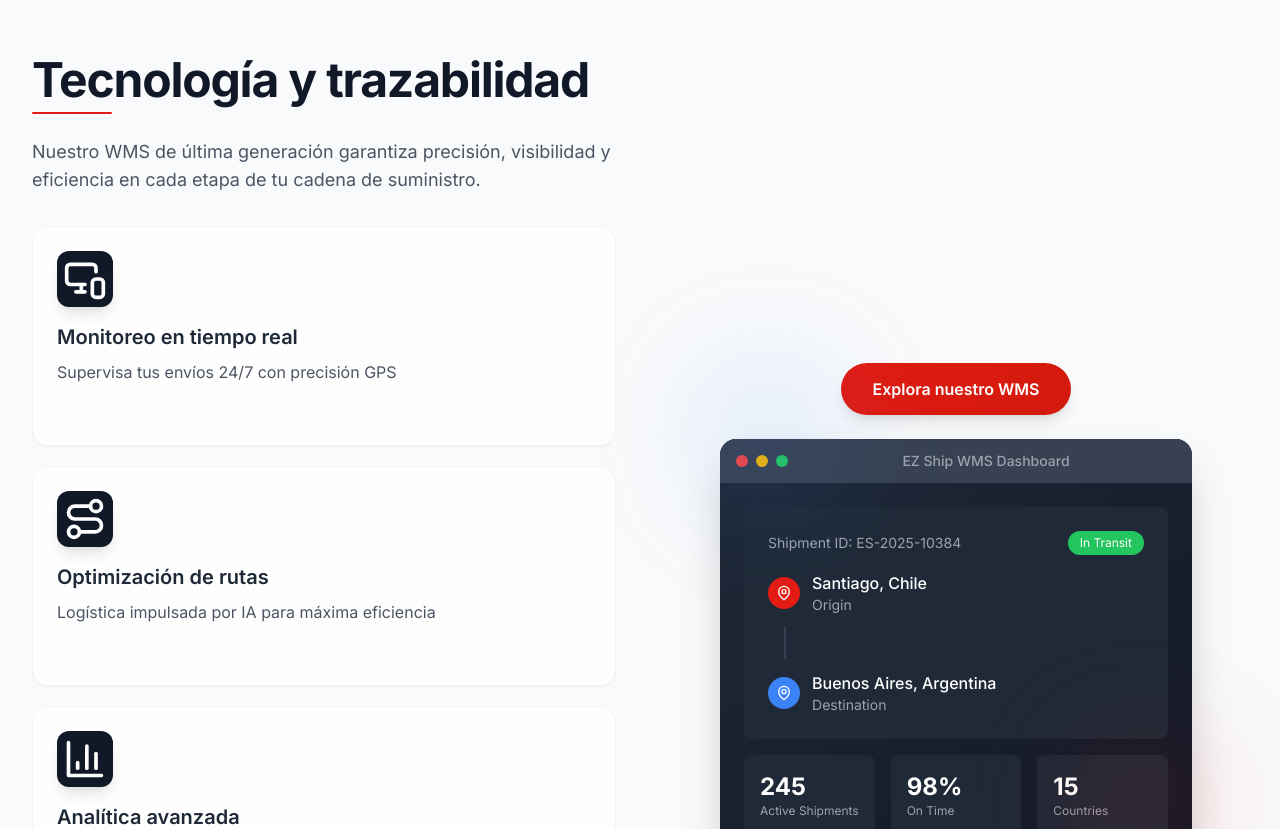
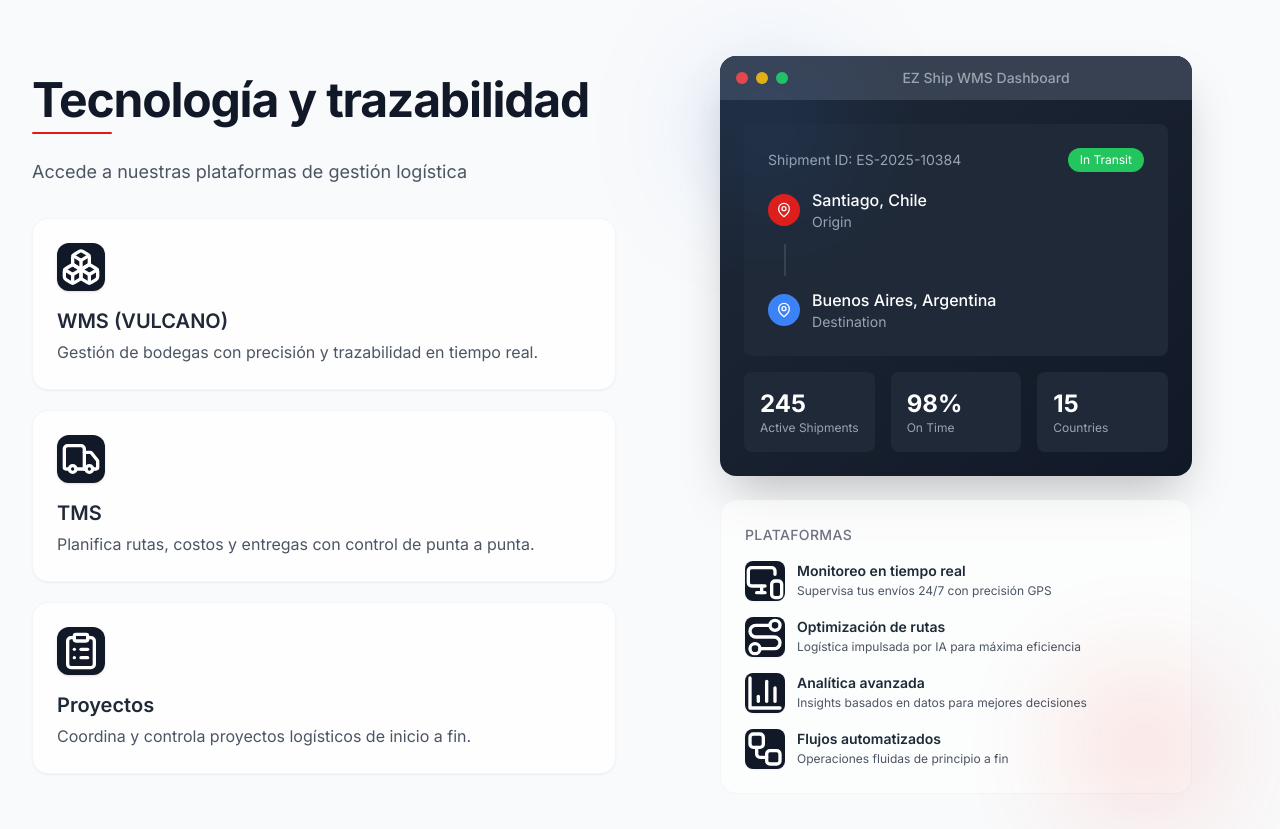
Before and after one commit to cookiecodespy/Ez_webpage, a React (Vite) app: page / in a window 1280 px wide. Shown: the part 2980-3809 px from the top of the page. Built offline with nearby package versions, Linux system fonts and the light colour scheme.

Commit message:
feat(technology): platform cards left + move description under dashboard

```diff
--- a/src/components/Technology.tsx
+++ b/src/components/Technology.tsx
@@ -1,6 +1,5 @@
-import { MonitorSmartphone, Route, BarChart3, Workflow, MapPin } from 'lucide-react';
+import { Boxes, Truck, ClipboardList, MonitorSmartphone, Route, BarChart3, Workflow, MapPin } from 'lucide-react';
 import { motion, useReducedMotion, type Variants } from 'framer-motion';
-import { PrimaryButton } from './UIButtons';
 
 const Technology = () => {
   const prefersReducedMotion = useReducedMotion();
@@ -13,6 +12,30 @@ const Technology = () => {
       transition: { duration: 0.6, ease: [0.16, 1, 0.3, 1] }
     }
   };
+
+  const platforms = [
+    {
+      icon: <Boxes className="h-10 w-10" aria-hidden="true" />,
+      title: 'WMS (VULCANO)',
+      description: 'Gestión de bodegas con precisión y trazabilidad en tiempo real.',
+      href: 'https://www.blue-box.cl/wms/a_login.php',
+      ariaLabel: 'Ingresar a WMS VULCANO (se abre en nueva pestaña)'
+    },
+    {
+      icon: <Truck className="h-10 w-10" aria-hidden="true" />,
+      title: 'TMS',
+      description: 'Planifica rutas, costos y entregas con control de punta a punta.',
+      href: 'https://www.blue-box.cl/zlogistic/views/login/login.php',
+      ariaLabel: 'Ingresar a TMS (se abre en nueva pestaña)'
+    },
+    {
+      icon: <ClipboardList className="h-10 w-10" aria-hidden="true" />,
+      title: 'Proyectos',
+      description: 'Coordina y controla proyectos logísticos de inicio a fin.',
+      href: 'https://easylogisticz.cl/login/',
+      ariaLabel: 'Ingresar a Plataforma de Proyectos (se abre en nueva pestaña)'
+    }
+  ];
 
   const features = [
     {
@@ -57,35 +80,39 @@ const Technology = () => {
             </h2>
             <div className="mt-2 h-0.5 w-20 rounded-full bg-[#E41B13] lg:ml-0 mx-auto" aria-hidden="true" />
             <p className="mt-6 max-w-3xl text-base md:text-lg text-gray-600 leading-relaxed text-center lg:text-left">
-              Nuestro WMS de última generación garantiza precisión, visibilidad y eficiencia en cada etapa de tu cadena de suministro.
+              Accede a nuestras plataformas de gestión logística
             </p>
 
-            <div className="mt-8 grid grid-cols-1 gap-5">
-              {features.map((feature, index) => (
-                <motion.div
-                  key={feature.title}
-                  className="group relative flex min-h-[220px] flex-col gap-4 rounded-2xl border border-gray-100 bg-white/80 p-6 shadow-sm transition-all duration-300 ease-out hover:-translate-y-1 hover:shadow-xl"
+            <div className="mt-8 grid grid-cols-1 md:grid-cols-2 lg:grid-cols-1 gap-5">
+              {platforms.map((platform, index) => (
+                <motion.a
+                  key={platform.title}
+                  href={platform.href}
+                  target="_blank"
+                  rel="noopener noreferrer"
+                  aria-label={platform.ariaLabel}
+                  className="group relative flex flex-col gap-4 rounded-2xl border border-gray-100 bg-white/80 p-6 shadow-sm transition-all duration-300 ease-out hover:-translate-y-0.5 hover:shadow-xl focus:outline-none focus-visible:ring-2 focus-visible:ring-[#E41B13] focus-visible:ring-offset-2"
                   initial={prefersReducedMotion ? undefined : { opacity: 0, x: -20 }}
                   whileInView={prefersReducedMotion ? undefined : { opacity: 1, x: 0 }}
                   viewport={{ once: true, amount: 0.4 }}
                   transition={{ duration: 0.5, ease: [0.16, 1, 0.3, 1], delay: index * 0.08 }}
                 >
                   <span
-                    className="pointer-events-none absolute inset-0 rounded-2xl bg-gradient-to-br from-[#E41B13]/0 via-[#E41B13]/10 to-[#E41B13]/30 opacity-0 transition-opacity duration-300 group-hover:opacity-100"
+                    className="pointer-events-none absolute inset-0 rounded-2xl bg-gradient-to-br from-[#E41B13]/0 via-[#E41B13]/10 to-[#E41B13]/25 opacity-0 transition-opacity duration-300 group-hover:opacity-100"
                     aria-hidden="true"
                   />
-                  <div className="relative flex h-14 w-14 items-center justify-center rounded-xl bg-gray-900 text-white shadow-lg">
-                    {feature.icon}
+                  <div className="relative flex h-12 w-12 items-center justify-center rounded-xl bg-gray-900 text-white shadow">
+                    {platform.icon}
                   </div>
-                  <div className="relative space-y-2">
+                  <div className="relative space-y-1">
                     <h3 className="text-xl font-semibold text-gray-800">
-                      {feature.title}
+                      {platform.title}
                     </h3>
                     <p className="text-gray-600 leading-relaxed">
-                      {feature.description}
+                      {platform.description}
                     </p>
                   </div>
-                </motion.div>
+                </motion.a>
               ))}
             </div>
           </motion.div>
@@ -97,18 +124,6 @@ const Technology = () => {
             viewport={{ once: true, amount: 0.3 }}
             transition={{ duration: 0.6, ease: [0.16, 1, 0.3, 1] }}
           >
-            <div className="flex justify-center">
-              <PrimaryButton
-                as="a"
-                href="https://www.blue-box.cl/wms"
-                target="_blank"
-                rel="noopener noreferrer"
-                className="px-8 py-3.5"
-              >
-                Explora nuestro WMS
-              </PrimaryButton>
-            </div>
-
             <div className="overflow-hidden rounded-2xl bg-gradient-to-br from-gray-800 to-gray-900 shadow-2xl">
               <div className="flex items-center space-x-2 bg-gray-700 px-4 py-3">
                 <div className="flex space-x-2">
@@ -167,6 +182,30 @@ const Technology = () => {
               </div>
             </div>
 
+            <div className="relative space-y-4 p-6 rounded-2xl bg-white/60 border border-gray-100">
+              <div className="text-sm font-medium text-gray-500 uppercase tracking-wide">Plataformas</div>
+              <div className="grid grid-cols-1 md:grid-cols-2 lg:grid-cols-1 gap-4">
+                {features.map((feature, index) => (
+                  <div
+                    key={feature.title}
+                    className="flex items-start gap-3"
+                  >
+                    <div className="flex h-10 w-10 items-center justify-center rounded-lg bg-gray-900 text-white shadow-sm flex-shrink-0">
+                      {feature.icon}
+                    </div>
+                    <div>
+                      <h4 className="text-sm font-semibold text-gray-800">
+                        {feature.title}
+                      </h4>
+                      <p className="text-xs text-gray-600 leading-relaxed">
+                        {feature.description}
+                      </p>
+                    </div>
+                  </div>
+                ))}
+              </div>
+            </div>
+
             <div className="absolute -bottom-4 -right-4 h-32 w-32 rounded-full bg-[#E41B13] opacity-20 blur-3xl" />
             <div className="absolute -top-4 -left-4 h-32 w-32 rounded-full bg-blue-500 opacity-20 blur-3xl" />
           </motion.div>
```
